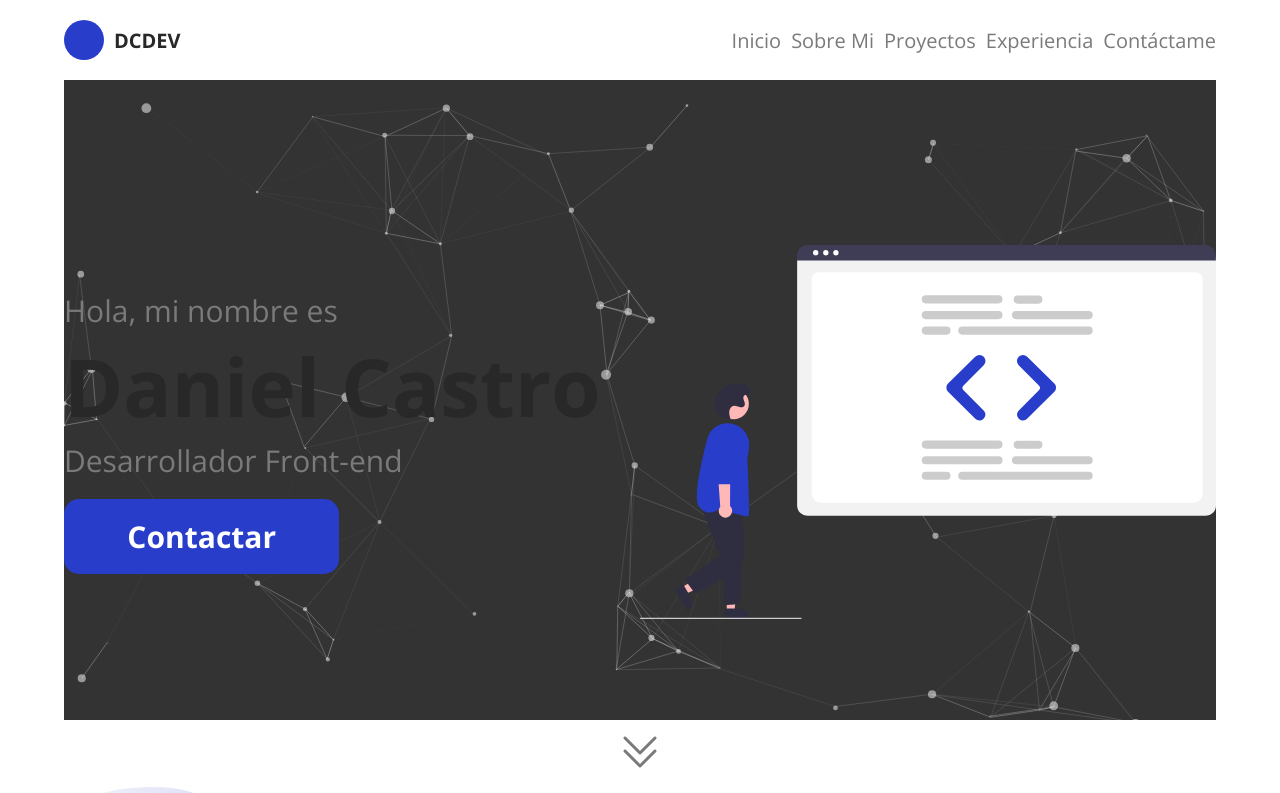
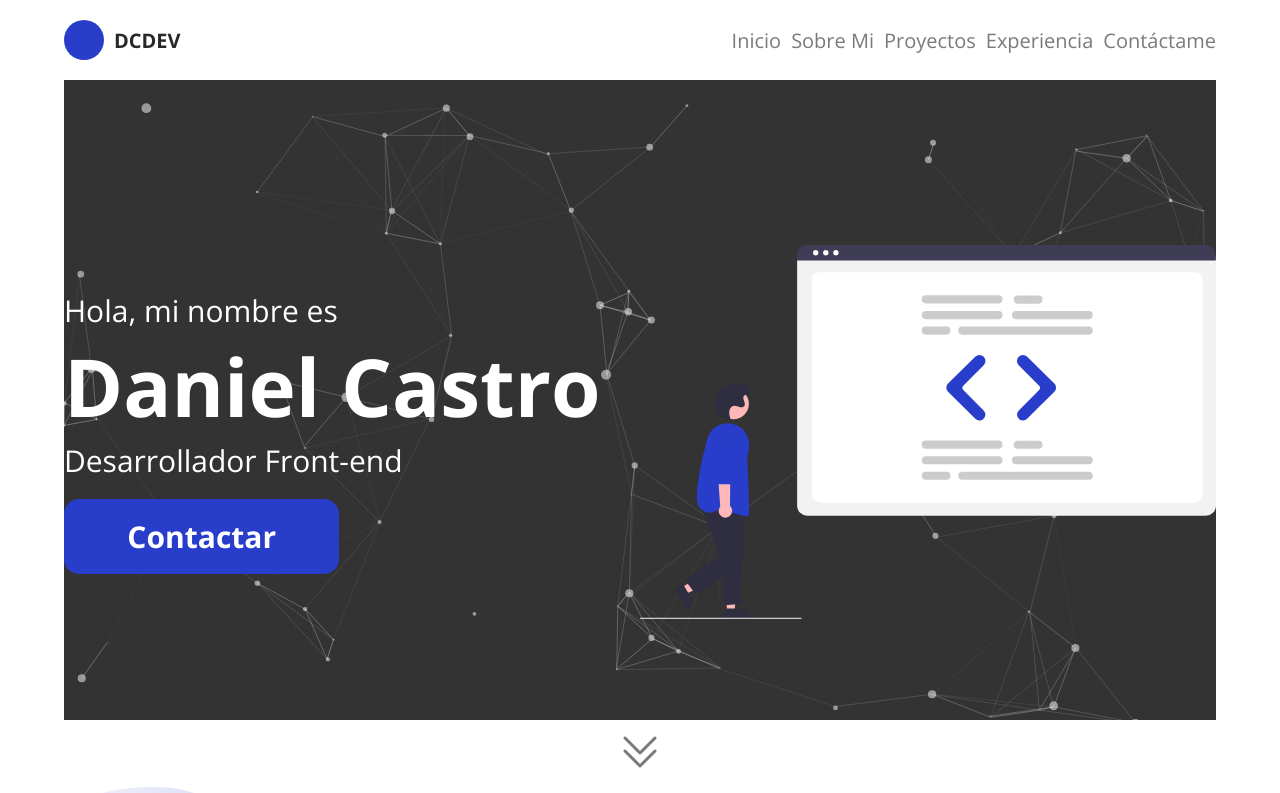
Before and after one commit to djcadaniel/Portafolio-Personal, a plain HTML site: page index.html in a window 1280 px wide. Shown: the top 793 px of the page. Drawn offline with nearby package versions, Linux system fonts and the light colour scheme; files whose address does not match are found by name.

Commit message:
subiendo color white

```diff
--- a/css/principal.css
+++ b/css/principal.css
@@ -126,14 +126,14 @@ html {
 
 .hero-description h1 {
 	font-weight: 400;
-	color: #7A7A7A;
+	color: white;
 	font-size: 3rem;
 	line-height: 40, 85px;
 }
 
 .hero-description span {
 	font-weight: 700;
-	color: #282828;
+	color: white;
 	font-size: 8rem;
 
 }
```
